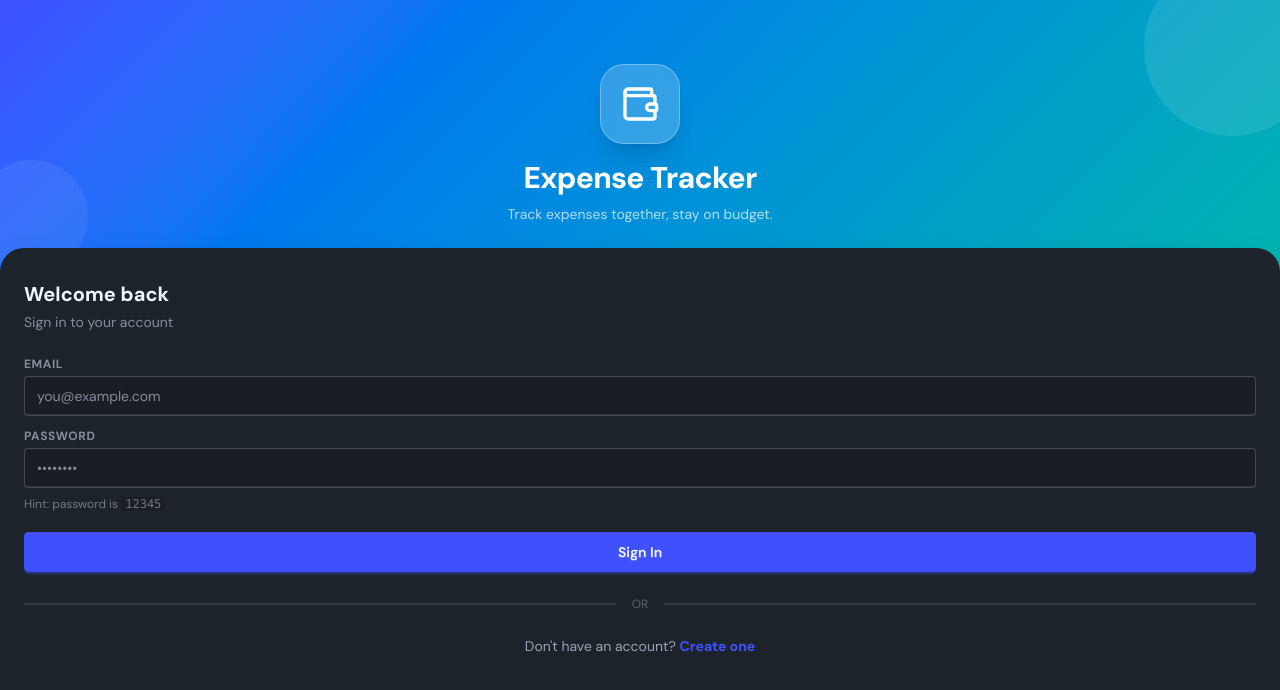
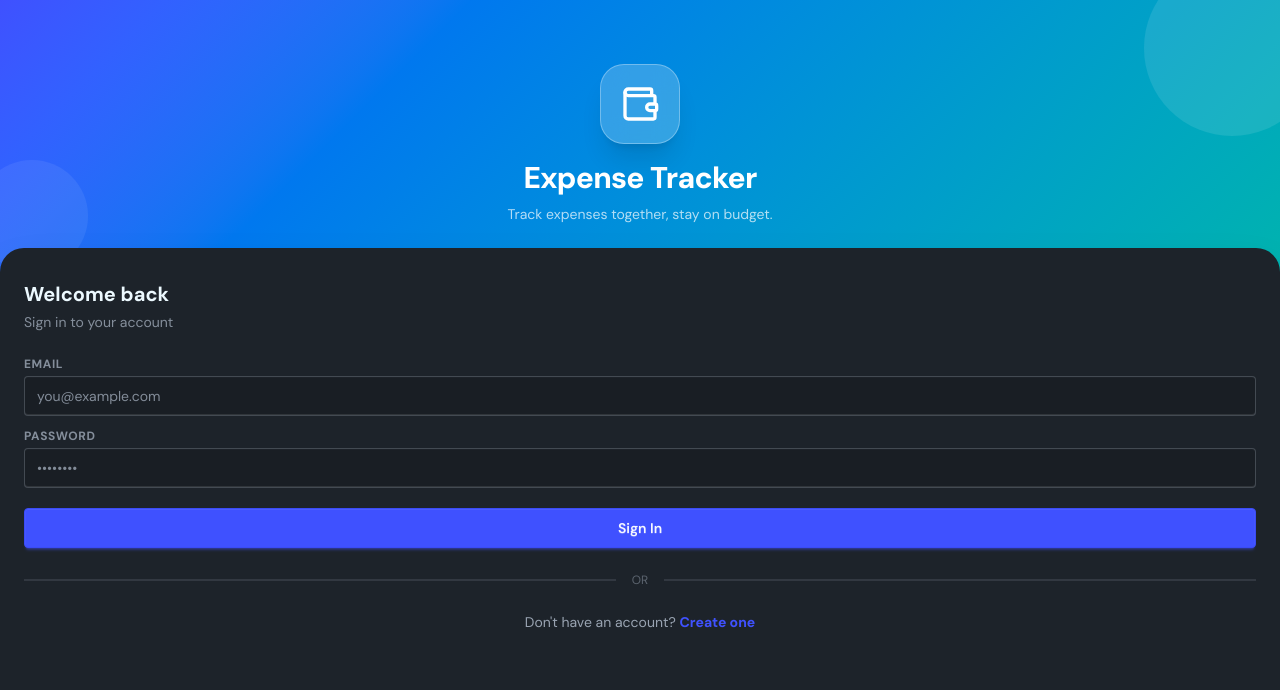
Before and after one commit to divs4799/Expense-tracker, a React (Vite) app: page / in a window 1280 px wide. Shown: the top 690 px of the page. Built offline with nearby package versions, Linux system fonts and the light colour scheme; no server answers.

Commit message:
Removed the Hint in the password.

```diff
--- a/src/pages/LoginPage.jsx
+++ b/src/pages/LoginPage.jsx
@@ -86,9 +86,9 @@ export function LoginPage({ onLogin, onGoRegister }) {
             />
           </div>
 
-          <p className="text-xs text-base-content/40 -mt-1">
+          {/* <p className="text-xs text-base-content/40 -mt-1">
             Hint: password is <code className="bg-base-200 px-1 rounded">12345</code>
-          </p>
+          </p> */}
 
           <button
             type="submit"
```
